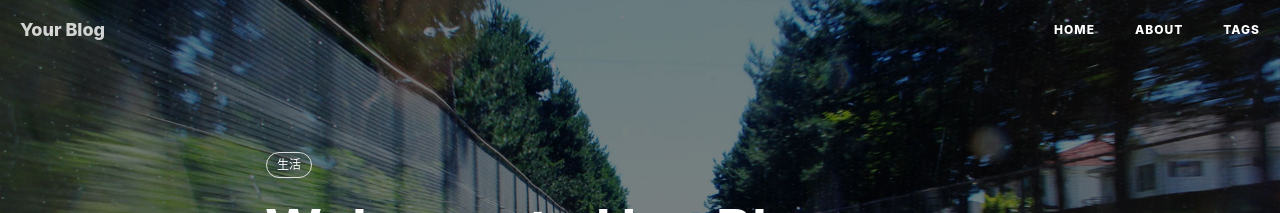
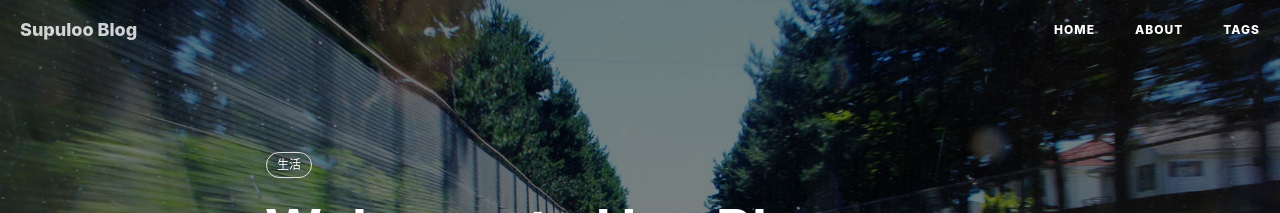
Before and after one commit to SupulooZhao/SupulooZhao1.0, a Jekyll site: the page built from _posts/2014-01-29-hello-2015.markdown, in a window 1280 px wide. Shown: the top 213 px of the page. Built offline with Jekyll 4.4.1, drawn with Linux system fonts in a browser that asks for light colours; nearby versions of some CDN libraries; comment, search, counter and statistics services are not loaded; some of the changed text lies outside the part shown.

Commit message:
修改主页脚本

```diff
--- a/_config.yml
+++ b/_config.yml
@@ -1,22 +1,23 @@
 # Site settings
-title: Your Blog
-SEOTitle: 你的博客 | Your Blog
+title: Supuloo Blog
+SEOTitle: 苏噗噜的博客 | Supuloo Blog
 header-img: img/home-bg.jpg
-email: huxpro@gmail.com
+email: zhaosukii@outlook.com
 description: ""
 keyword: ""
-url: "http://huangxuan.me"              # your host, for absolute URL
-baseurl: "/huxblog-boilerplate"         # for example, '/blog' if your blog hosted on 'host/blog'
+url: "https://supuloozhao.github.io/"              # your host, for absolute URL
+baseurl: "/blog"         # for example, '/blog' if your blog hosted on 'host/blog'
 
 
 
 # SNS settings
 RSS: false
-weibo_username:     huxpro
-zhihu_username:     huxpro
-github_username:    huxpro
+weibo_username:     supuloo
+zhihu_username:     zhao-aoui
+github_username:    SupulooZhao
 #twitter_username:  huxpro
-facebook_username:  huxpro
+#facebook_username:  huxpro
+ins_username:       supuloo.z
 
 
 
@@ -68,7 +69,7 @@
 
 # Sidebar settings
 sidebar: true                           # whether or not using Sidebar.
-sidebar-about-description: "写写代码，做做设计，看看产品。世界那么大，多玩玩看看。"
+sidebar-about-description: "求学于西安的湖南人，热爱艺术的工科汉子。"
 sidebar-avatar: /img/avatar-hux.jpg      # use absolute URL, seeing it's used in both `/` and `/about/`
 
 
--- a/_includes/footer.html
+++ b/_includes/footer.html
@@ -46,6 +46,16 @@
                         </a>
                     </li>
                     {% endif %}
+                    {% if site.ins_username %}
+                    <li>
+                        <a target="_blank" href="https://www.instagram.com/{{ site.ins_username }}">
+                            <span class="fa-stack fa-lg">
+                                <i class="fa fa-circle fa-stack-2x"></i>
+                                <i class="fa  fa-stack-1x fa-inverse"></i>
+                            </span>
+                        </a>
+                    </li>
+                    {% endif %}
 
 
                     {% if site.facebook_username %}
@@ -72,12 +82,13 @@
                 <p class="copyright text-muted">
                     Copyright &copy; {{ site.title }} {{ site.time | date: '%Y' }}
                     <br>
-                    Theme by <a href="http://huangxuan.me">Hux</a> |
-                    <iframe
+                    Theme by <a href="http://huangxuan.me">Hux</a>
+                    <!--<iframe
                         style="margin-left: 2px; margin-bottom:-5px;"
                         frameborder="0" scrolling="0" width="91px" height="20px"
                         src="https://ghbtns.com/github-btn.html?user=huxpro&repo=huxpro.github.io&type=star&count=true" >
                     </iframe>
+                    -->
                 </p>
             </div>
         </div>
```
